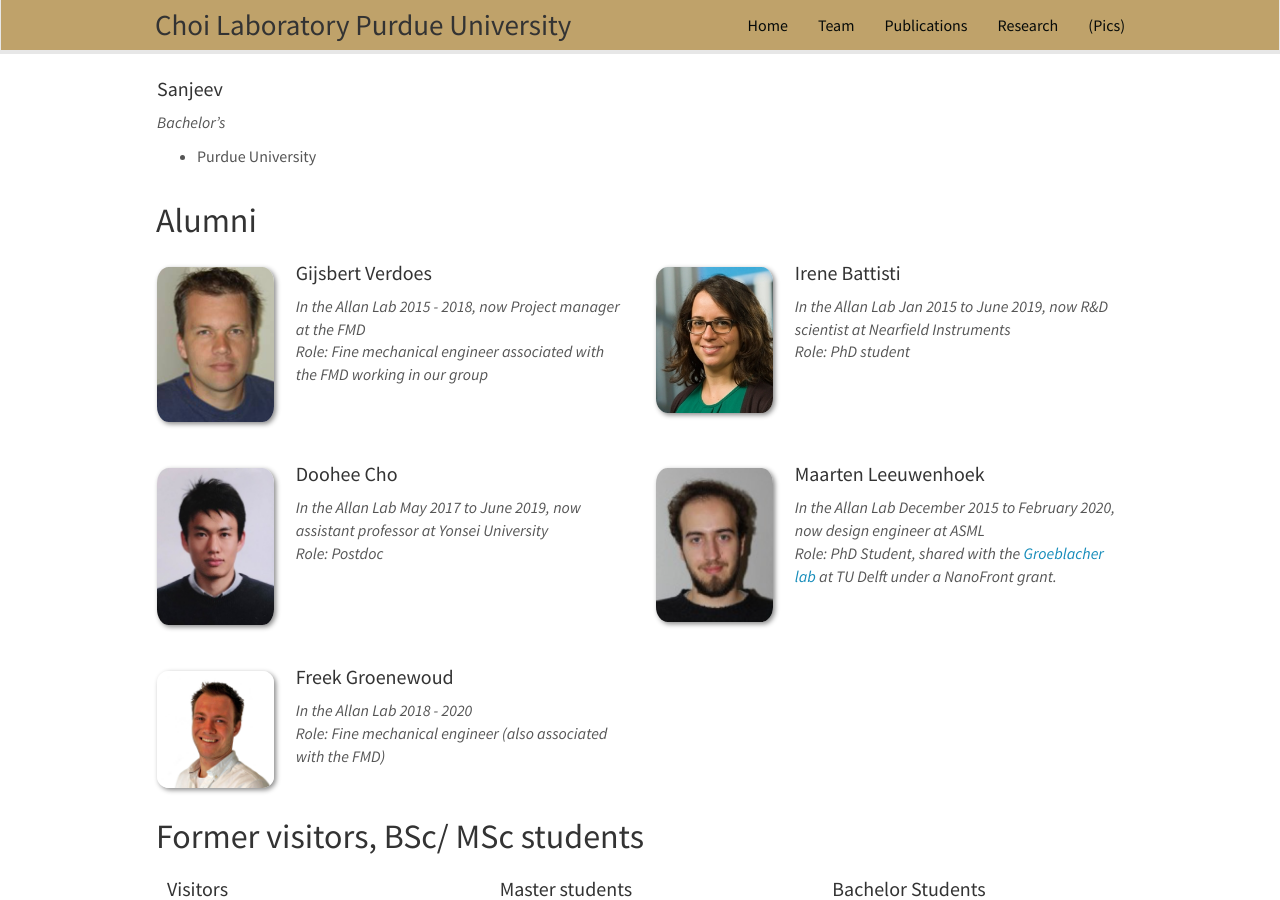
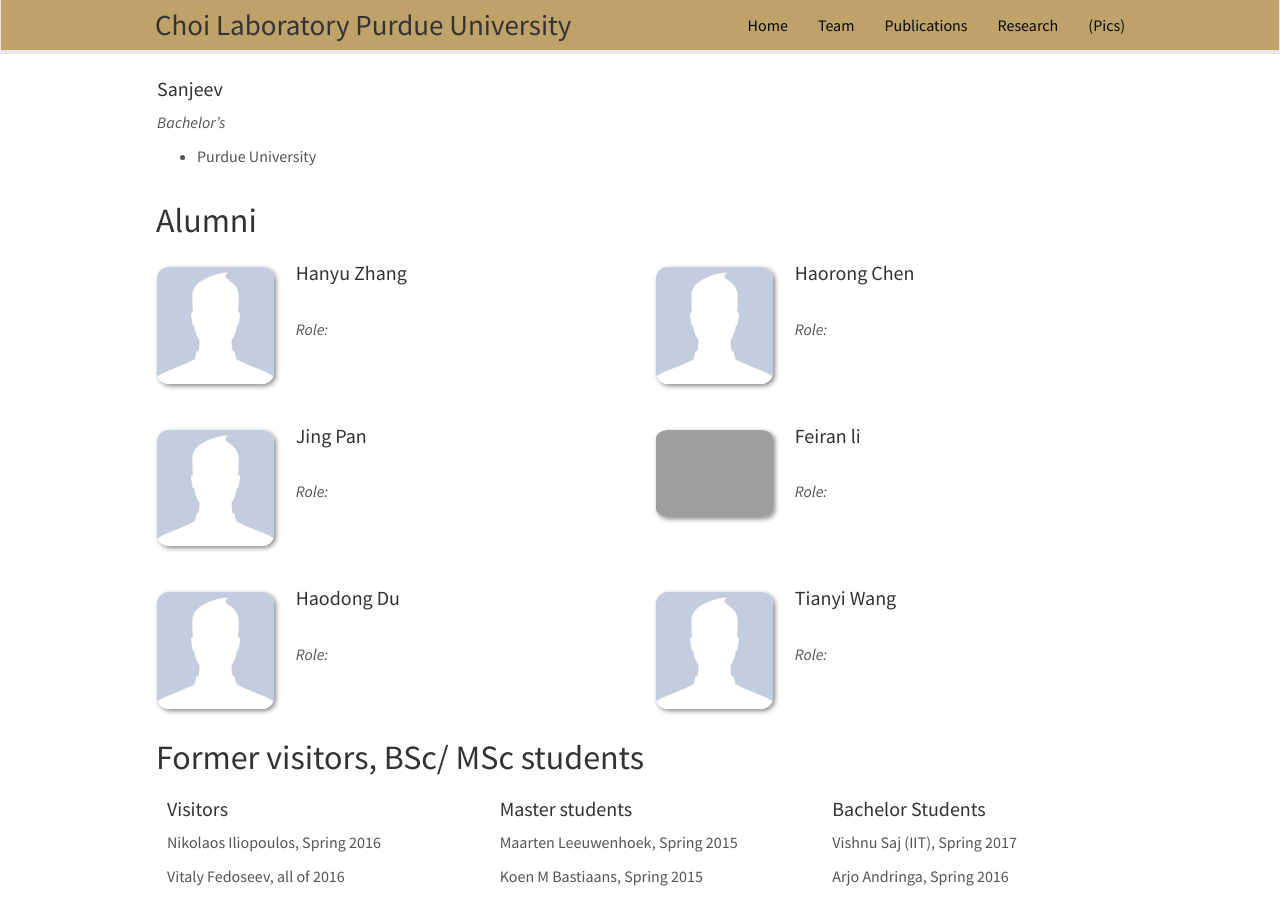
Before and after one commit to choidnalab/choidnalab.github.io, a Jekyll site: the page built from _pages/team.md, in a window 1280 px wide and 900 px high, scrolled down 1058 px. Built offline with Jekyll 4.4.1, drawn with Linux system fonts in a browser that asks for light colours; nearby versions of some CDN libraries.

Commit message:
Update alumni_members.yml

```diff
--- a/_data/alumni_members.yml
+++ b/_data/alumni_members.yml
@@ -1,53 +1,64 @@
-- name: Gijsbert Verdoes
-  photo: verdoes.jpg
-  duration: In the Allan Lab 2015 - 2018, now Project manager at the FMD
-  info: Fine mechanical engineer associated with the FMD working in our group
-  email: verdoes@fmd.physics.leidenuniv.nl
+- name: Hanyu Zhang
+  photo: nopic.jpg
+  duration:
+  info:
+  email:
+  number_educ: 2
+  education1: B.S. Purdue University (2010)
+  education2: M.S. Purdue University (2012)
+  education3:
+  education4:
+
+- name: Haorong Chen
+  photo: nopic.jpg
+  info:
+  duration:
+  email:
+  number_educ:
+  education1: B.S. Peking University (2011) Microelectronics
+  education2:
+  education3:
+
+- name: Jing Pan
+  photo: nopic.jpg
+  info:
+  duration:
+  email:
   number_educ: 1
-  education1: Leidse instrumentmakers School
+  education1: B.S. Xi'an Jiaotong University (2011) Energy and Power Engineering
   education2:
   education3:
   education4:
 
-- name: Irene Battisti
-  photo: irene.jpg
-  info: PhD student
-  duration: In the Allan Lab Jan 2015 to June 2019, now R&D scientist at Nearfield Instruments
-  email: Battisti@Physics.LeidenUniv.nl
-  number_educ: 3
-  education1: Master Padova University
-  education2: Master thesis at Leiden University with <a href="https://www.physics.leidenuniv.nl/vanruitenbeek">Jan van Ruitenbeek</a>
-  education3: PhD Leiden University!
-
-- name: Doohee Cho
-  photo: Doohee2.jpg
-  info: Postdoc
-  duration: In the Allan Lab May 2017 to June 2019, now assistant professor at Yonsei University
-  email: cho@physics.leidenuniv.nl
-  number_educ: 4
-  education1: B.S. Yonsei University, Korea
-  education2: PhD Yonsei University, Korea with <a href="http://web.yonsei.ac.kr/nano/%ED%95%99%EA%B3%BC%EC%86%8C%EA%B0%9C.htm">In-Whan Lyo</a>
-  education3: Postdoc POSTECH with <a href="http://caldes.ibs.re.kr/html/caldes_en/">Han Woong Yeom</a>
-  education4: Postdoc Rutgers with <a href="http://rcem.rutgers.edu/">Sang-Wook Cheong</a>
-
-- name: Maarten Leeuwenhoek
-  photo: Maarten.png
-  info: PhD Student, shared with the <a href="http://www.groeblacherlab.tudelft.nl">Groeblacher lab</a> at TU Delft under a NanoFront grant.
-  email: M.Leeuwenhoek@tudelft.nl
-  duration: In the Allan Lab December 2015 to February 2020, now design engineer at ASML
+- name: Feiran li
+  photo: nopic.png
+  info:
+  email:
+  duration:
   number_educ: 1
-  education1: Master Leiden University with Milan Allan
+  education1: B.S. Tsinghua University (2014) Biomedical Engineering
   education2:
   education3:
   education4:
 
-- name: Freek Groenewoud
-  photo: Freek.jpg
-  info: Fine mechanical engineer (also associated with the FMD)
-  email: Groenewoud@physics.leidenuniv.nl
-  number_educ: 2
-  duration: In the Allan Lab 2018 - 2020
-  education1: Leidse Instrumentmaker School
-  education2: Mechanical Engineer , Hogeschool  Delft
+- name: Haodong Du
+  photo: nopic.jpg
+  info:
+  email:
+  number_educ: 1
+  duration:
+  education1: B.S. Tsinghua University (2015) Engineering Mechanics
+  education2:
   education3:
   education4:
+
+- name: Tianyi Wang
+  photo: nopic.jpg
+  info:
+  email:
+  number_educ: 1
+  duration:
+  education1: B.S. Tsinghua University (2016) Department of Precision Instrument
+  education2:
+  education3:
+  education4:
```
